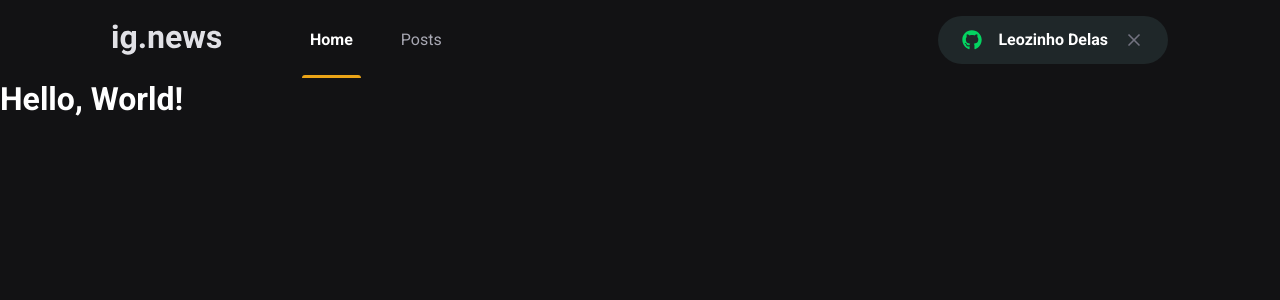
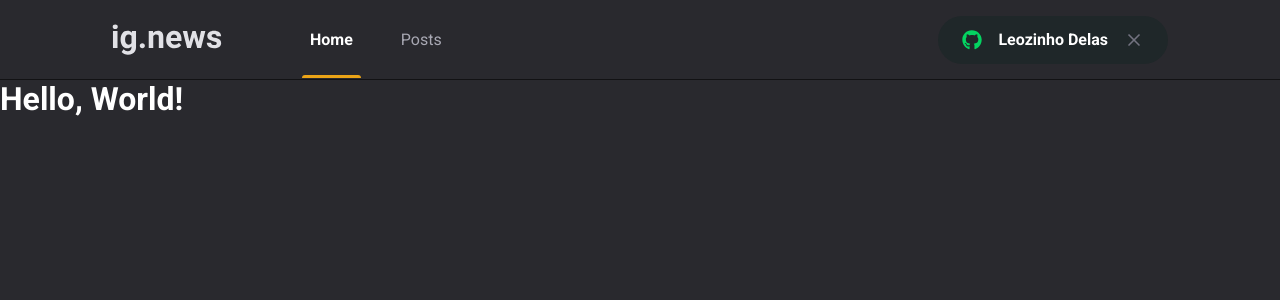
Before and after one commit to leoarmelin/study-ignews, a Next.js app: page / in a window 1280 px wide. Shown: the top 300 px of the page. Built offline with nearby package versions, Linux system fonts and the light colour scheme.

Commit message:
chore(global): update color

```diff
--- a/src/styles/global.ts
+++ b/src/styles/global.ts
@@ -21,7 +21,7 @@ export const GlobalStyles = createGlobalStyle`
   }
 
   body {
-    background-color: ${({ theme }) => theme.colors.grayDark};
+    background-color: ${({ theme }) => theme.colors.grayDarker};
     color: ${({ theme }) => theme.colors.white};
   }
 
```
